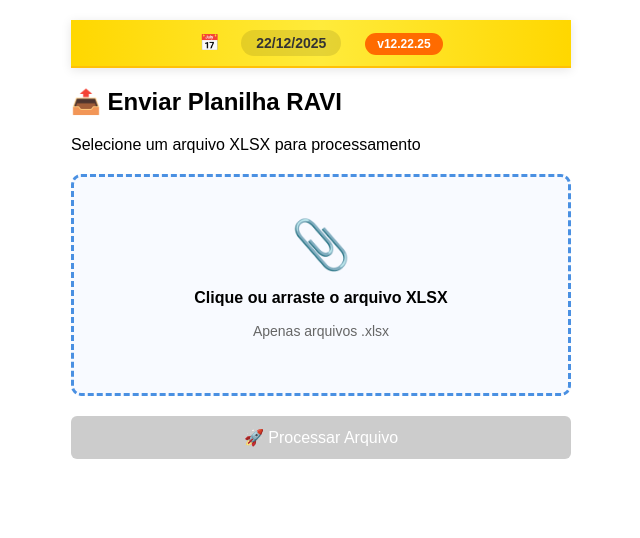
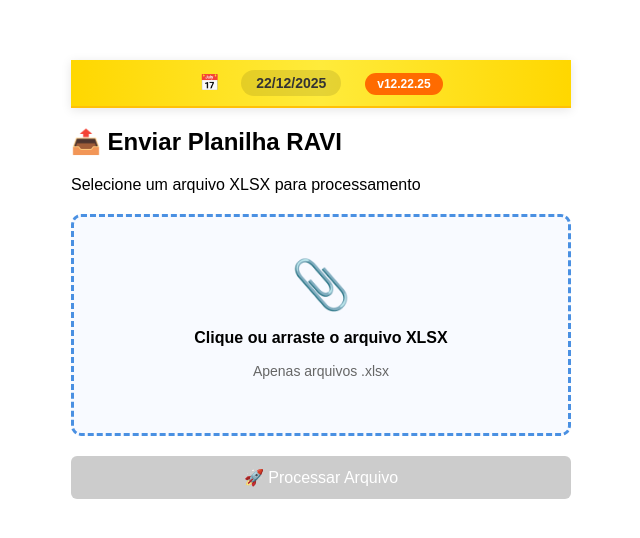
Before and after one commit to muvecom/ravi, a plain HTML site: page index.html in a window 1280 px wide. Shown: the whole page, without its empty margins (319-959 px from the left). Drawn offline with Linux system fonts and the light colour scheme.

Commit message:
Enhance sticky header and body styles
Added width and left properties to sticky header and adjusted padding-top for body.

```diff
--- a/index.html
+++ b/index.html
@@ -18,6 +18,8 @@
             top: 0;
             z-index: 1000;
             border-bottom: 2px solid #FFC107;
+            width: 100%; /* ADICIONE ESTA LINHA */
+            left: 0; /* ADICIONE ESTA LINHA */
         }
 
         .faixa-versao .data-container {
@@ -51,8 +53,9 @@
         body {
             font-family: Arial, sans-serif;
             max-width: 500px;
-            margin: 0 auto;
+            margin: 0 auto; /* JÁ TEM ESTA LINHA */
             padding: 20px;
+            padding-top: 60px; /* ADICIONE ESTA LINHA - compensa a altura da faixa */
         }
 
         .upload-area {
```
